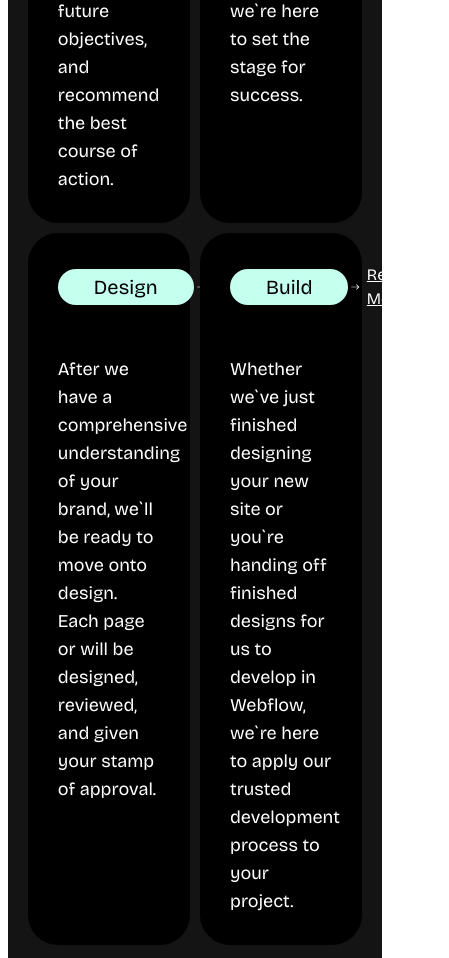
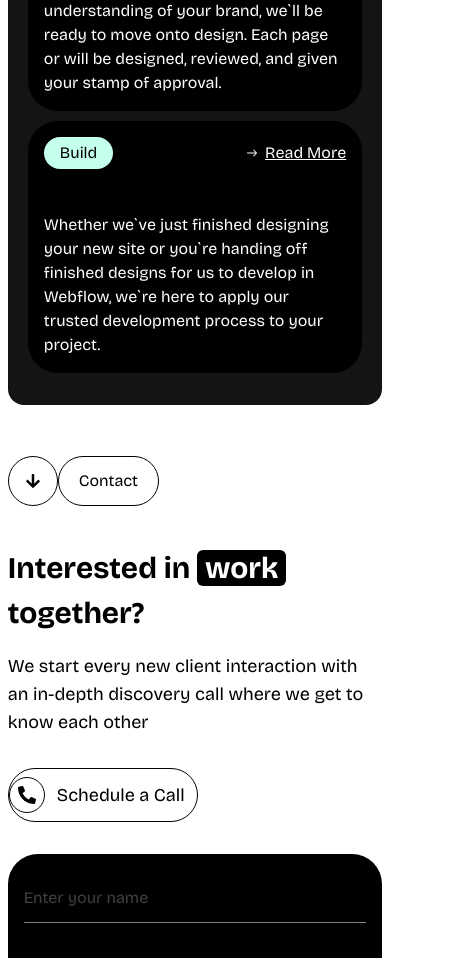
Before and after one commit to jmjubaer/develop.me, a Next.js app: page / in a window 390 px wide. Shown: the part 2760-3718 px from the top of the page, 449 px wide, since content can reach past the window. Built offline with nearby package versions, Linux system fonts and the light colour scheme.

Commit message:
complete resoponsive contact us and work  process section

```diff
--- a/src/app/page.tsx
+++ b/src/app/page.tsx
@@ -13,7 +13,7 @@ const HomePage = () => {
             <Skills />
             <Experience />
             <WorkProcess/>
-            {/* <ContactUs/> */}
+            <ContactUs/>
             {/* <Footer></Footer> */}
         </div>
     );
--- a/src/components/page/ContactUs.tsx
+++ b/src/components/page/ContactUs.tsx
@@ -12,8 +12,8 @@ import { PiPaperPlaneTiltFill } from "react-icons/pi";
 const ContactUs = () => {
     return (
         <div className='contact_section_bg pt-[51px] pb-40'>
-            <div className='main_container grid grid-cols-11 items-center gap-10 '>
-                <div className='  col-span-7'>
+            <div className='main_container lg:grid lg:grid-cols-12 items-center lg:gap-8'>
+                <div className='lg:col-span-7 col-span-12'>
                     <SectionTag text='Contact' />
                     <h2 className='title_text mt-10'>
                         Interested in{" "}
@@ -30,7 +30,7 @@ const ContactUs = () => {
                         Schedule a Call
                     </Button>
                 </div>
-                <div className='bg-black px-9 py-11 text-white col-span-4 rounded-[30px] h-fit'>
+                <div className='bg-black lg:px-9 sm:px-7 px-4 sm:py-11 py-5 text-white lg:col-span-5 col-span-12 rounded-[30px] h-fit mt-8 lg:mt-0'>
                     {/* Todo: add submit handler */}
                     <form>
                         <input
@@ -48,7 +48,7 @@ const ContactUs = () => {
                             placeholder='Describe your project'
                             className='py-3 w-full outline-0 border-b mt-7 opacity-50 focus:opacity-100'
                         />
-                        <div className='mt-11 flex items-center gap-3'>
+                        <div className='mt-11 flex items-center gap-3 flex-col sm:flex-row'>
                             <button type="button" className='border cursor-pointer border-white rounded-full py-2 pr-7 flex items-center gap-3'>
                                 <span className='inline-block border rounded-full'>
                                     <PiPaperPlaneTiltFill className=' m-2 text-lg' />
@@ -58,14 +58,14 @@ const ContactUs = () => {
                             <p className='text-lg'>or</p>
                             <a
                                 href='mailto:williamrey@email.com'
-                                className='border cursor-pointer border-white rounded-full py-2 pr-7 flex items-center gap-3'>
+                                className='border cursor-pointer border-white rounded-full py-2 sm:pr-7 pr-4 flex items-center gap-3'>
                                 <span className='inline-block border rounded-full'>
                                     <FaEnvelope className=' m-2 text-lg' />
                                 </span>
                                 Contact me
                             </a>
                         </div>
-                        <ul className='flex items-center gap-5 mt-14'>
+                        <ul className='flex items-center sm:gap-5 gap-3  sm:mt-14 mt-5'>
                             <li>
                                 <p className='text-lg opacity-70'>
                                     @williamrey
--- a/src/components/page/WorkProcess.tsx
+++ b/src/components/page/WorkProcess.tsx
@@ -6,16 +6,16 @@ import { workProcesses } from "@/data/data";
 const WorkProcess = () => {
     return (
         <div className='bg-[#141414] main_container secondary_section_bg'>
-            <div className='relative'>
-                <div className='absolute top-1/2 -translate-y-1/2'>
+            <div className='relative '>
+                <div className='lg:absolute lg:top-1/2 lg:-translate-y-1/2'>
                     <SectionTag text='Work Process' />
                 </div>
 
-                <h2 className='text-[58px] font-bold text-center'>
+                <h2 className='sm:text-[58px] text-3xl mt-7 lg:mt-0 font-bold lg:text-center'>
                     My Work Process
                 </h2>
             </div>
-            <div className='grid grid-cols-2 gap-2.5 mt-12'>
+            <div className='grid lg:grid-cols-2 gap-2.5 mt-8 sm:mt-12'>
                 {workProcesses.map((workProcess, index) => (
                     <WorkProcessCard
                         key={index}
--- a/src/components/shered/UI/WorkProcessCard.tsx
+++ b/src/components/shered/UI/WorkProcessCard.tsx
@@ -2,18 +2,18 @@ import { IoIosArrowRoundForward } from "react-icons/io";
 
 const WorkProcessCard = ({ tag, text }: { tag: string; text: string }) => {
     return (
-        <div className='bg-black rounded-[30px] p-[30px] transition-all duration-500 hover:rotate-[4deg] hover:text-black hover:bg-[#C5FF41] group'>
+        <div className='bg-black rounded-[30px] p-4 sm:p-[30px] transition-all duration-500 hover:rotate-[4deg] hover:text-black hover:bg-[#C5FF41] group'>
             <div className='flex items-center justify-between'>
-                <span className='bg-[#C5FFEE] group-hover:bg-black group-hover:text-white text-black text-xl px-9 py-1 rounded-full'>
+                <span className='bg-[#C5FFEE] group-hover:bg-black group-hover:text-white text-black sm:text-xl sm:px-9 px-4 py-1 rounded-full'>
                     {tag}
                 </span>
                 <a href='#' className='flex items-center gap-1 underline'>
                     {" "}
-                    <IoIosArrowRoundForward className='text-2xl' />
+                    <IoIosArrowRoundForward className='sm:text-2xl text-lg' />
                     Read More
                 </a>
             </div>
-            <p className='text-lg mt-11'>{text}</p>
+            <p className='sm:text-lg mt-11'>{text}</p>
         </div>
     );
 };
```
